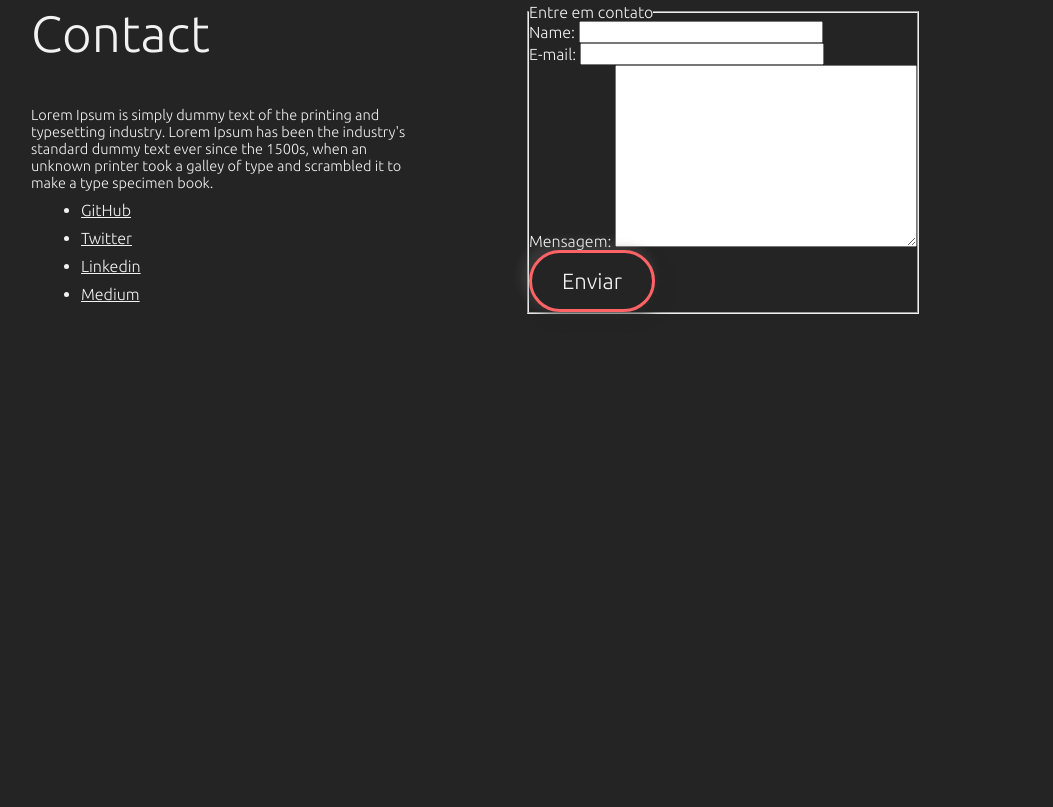
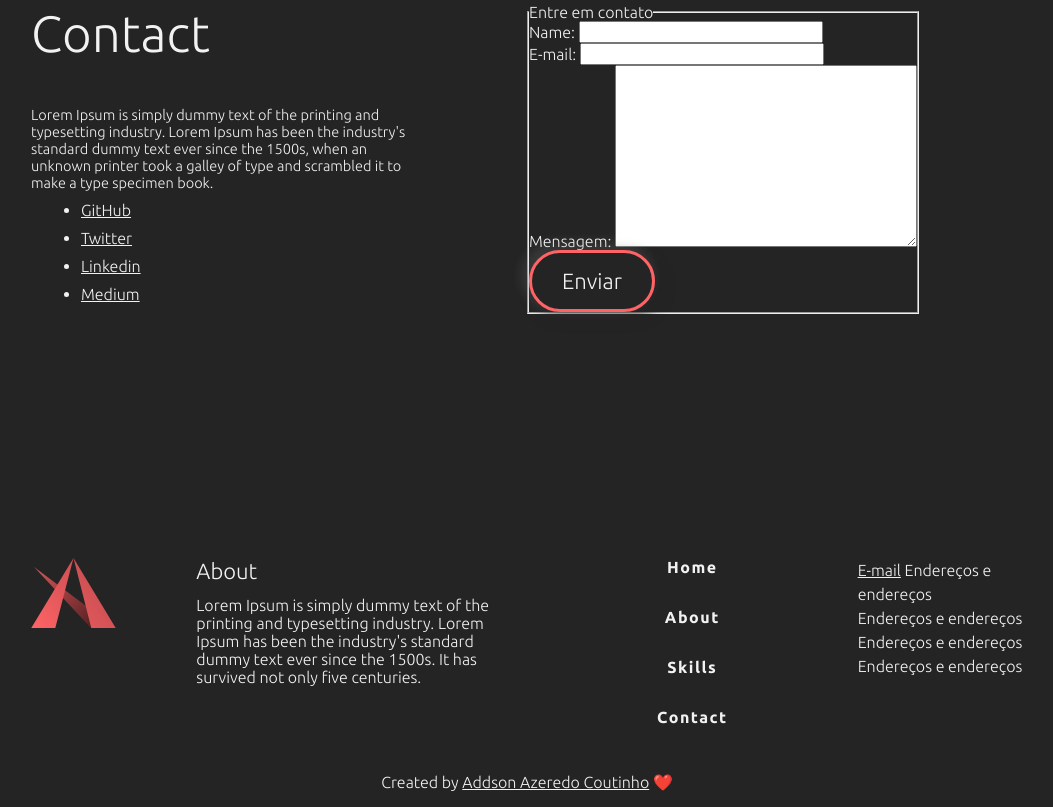
Before and after one commit to oAddson/website, a website built with webpack: page src/index.html in a window 1280 px wide. Shown: the part 2642-3449 px from the top of the page, without its empty margins (113-1166 px from the left). Before the commit the page ends 3200 px from the top, so only its background shows below. Built offline with nearby package versions, Linux system fonts and the light colour scheme.

Commit message:
footer 100% responsive

```diff
--- a/src/scss/layout/_footer.scss
+++ b/src/scss/layout/_footer.scss
@@ -1,23 +1,20 @@
 .footer {
-    display: none;
+    display: grid;
+
     &_container {
         display: grid;
-        grid-template-columns: 1fr 1fr;
+        grid-template-columns: 1fr;
         justify-self: center;
-        max-width: 77.5vw;
-        padding-top: 50px;
+        padding: 50px 20px 0 20px;
+        gap: 25px;
     }
     &_widget {
         display: grid;
-        grid-template-columns: 2fr 1fr;
-
-        //MODIFIER
-        &.-about {
-            grid-template-columns: 1fr 2fr;
-        }
+        grid-template-columns: 1fr;
+        gap: 35px;
     }
-    &_logo {
-        text-align: center;
+    &_menu {
+        order: 2;
     }
     &_text {
         &-title {
@@ -35,7 +32,52 @@
         line-height: 1.5;
     }
     &_super {
-        padding-bottom: 15px;
+        padding: 15px 20px;
         text-align: center;
     }
+
+    // Medium devices (tablets, 768px and up)
+    @media (min-width: 768px) {
+        &_container {
+            grid-template-columns: 1fr 1fr;
+            gap: 15px;
+        }
+        &_widget {
+            grid-template-columns: 1fr 1fr;
+            gap: 0;
+            //MODIFIER
+            &.-about {
+                grid-template-columns: 1fr 2fr;
+            }
+        }
+        &_super {
+            padding-bottom: 15px;
+        }
+        &_menu {
+            order: 0;
+        }
+    }
+
+    // Large devices (desktops, 992px and up)
+    @media (min-width: 992px) {
+        &_container {
+            gap: 0;
+        }
+        &_widget {
+            grid-template-columns: 2fr 1fr;
+
+            //MODIFIER
+            &.-about {
+                grid-template-columns: 1fr 2fr;
+            }
+        }
+    }
+
+    // Extra large devices (large desktops, 1200px and up)
+    @media (min-width: 1200px) {
+        &_container {
+            padding: 0;
+            max-width: 77.5vw;
+        }
+    }
 }
--- a/src/scss/layout/_navigation.scss
+++ b/src/scss/layout/_navigation.scss
@@ -87,6 +87,10 @@
 
     //MODIFIER
     &.-footer {
+        position: relative;
+        width: auto;
+        height: auto;
+        right: 0;
         & .navigation {
             &_list {
                 flex-wrap: wrap;
@@ -94,11 +98,26 @@
                 &-item {
                     flex: 1 0 100%;
                     margin: 0;
+                    text-align: left;
                 }
             }
             &_link {
                 min-height: 40px;
                 margin: 0;
+                padding-left: 0;
+            }
+        }
+        // Large devices (desktops, 992px and up)
+        @media (min-width: 992px) {
+            & .navigation {
+                &_list {
+                    &-item {
+                        text-align: center;
+                    }
+                }
+                &_link {
+                    padding-left: 70px;
+                }
             }
         }
     }
```
